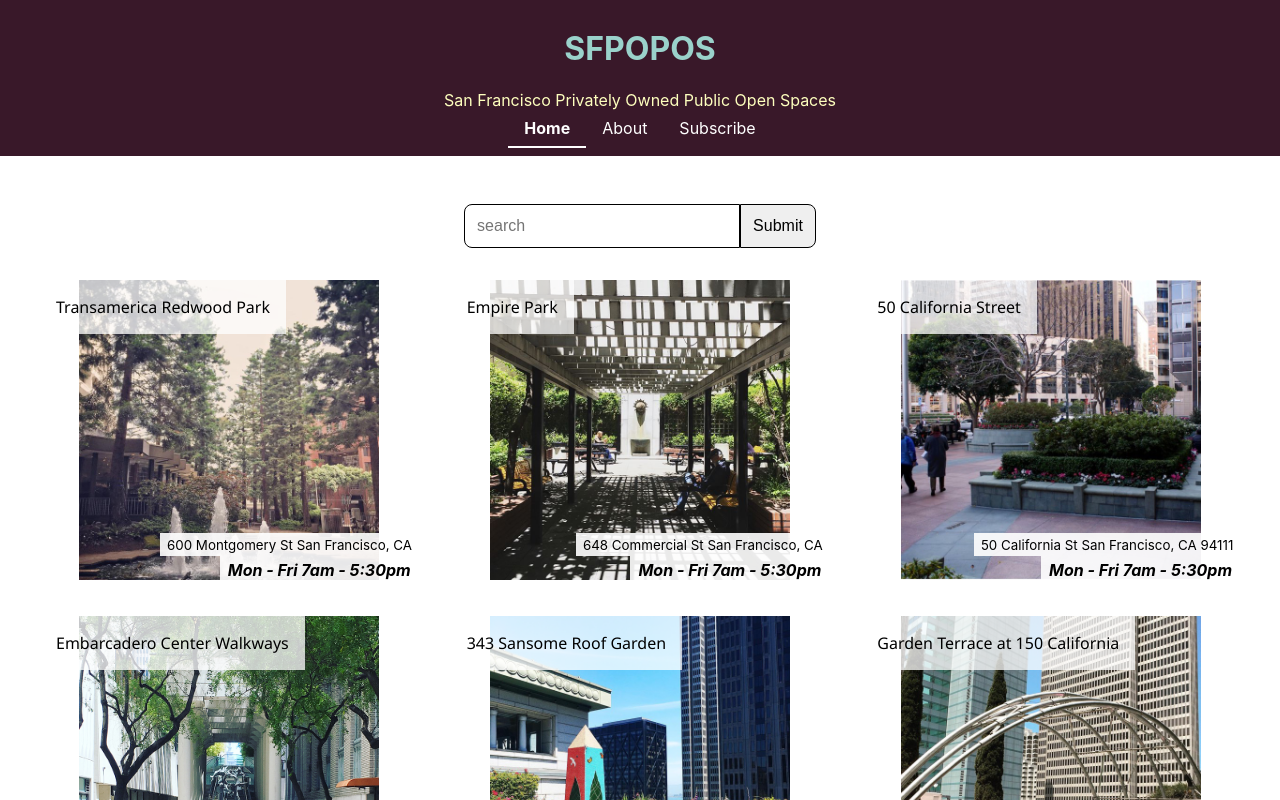
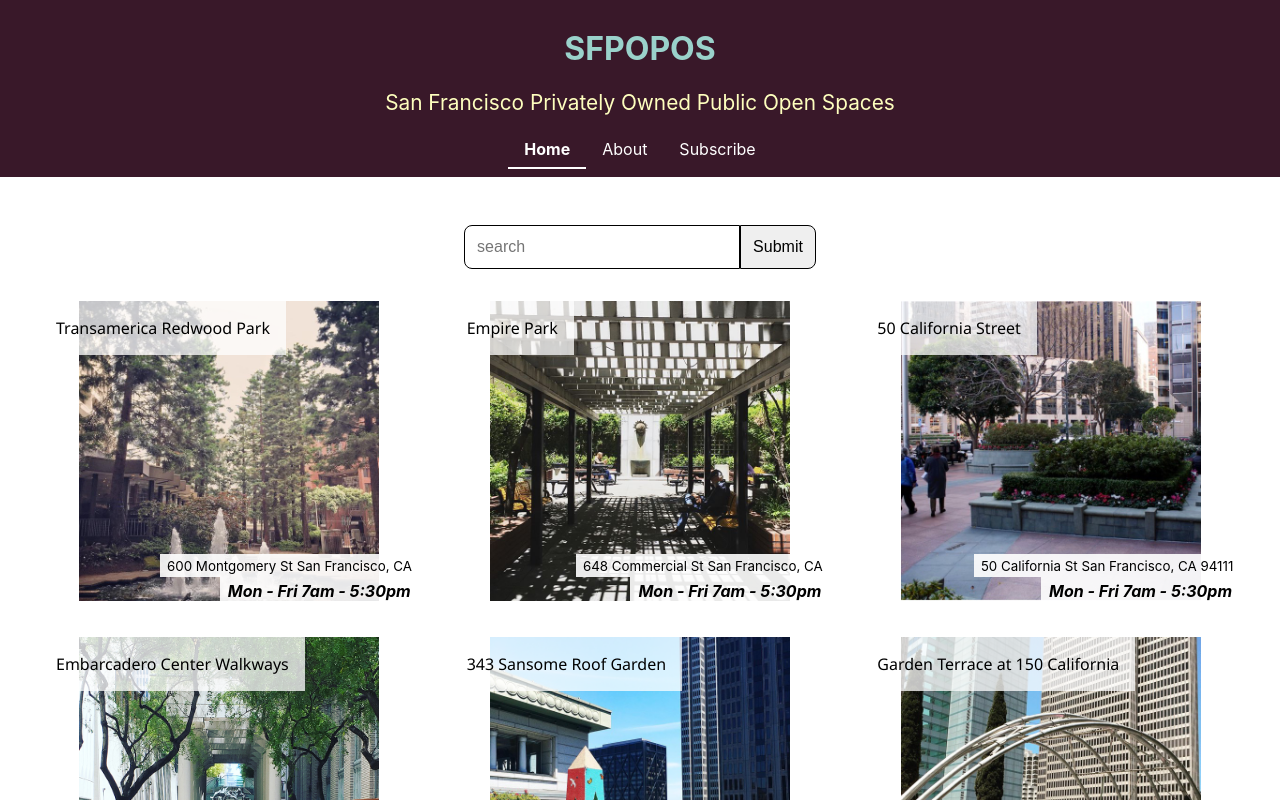
Before and after one commit to mcdott/1320-react-tutorial-sfpopos, a React (Create React App) app: page / in a window 1280 px wide. Shown: the top 800 px of the page. Built offline with nearby package versions, Linux system fonts and the light colour scheme.

Commit message:
Improved accessibility of Title component

```diff
--- a/src/components/Title/Title.css
+++ b/src/components/Title/Title.css
@@ -14,6 +14,8 @@
 
 .Title-Subtitle {
   color: #feffbe;
+  font-size: 1.3rem;
+  margin-bottom: 1rem;
 }
 
 .Title a {
--- a/src/components/Title/Title.js
+++ b/src/components/Title/Title.js
@@ -11,11 +11,12 @@ function Title() {
           San Francisco Privately Owned Public Open Spaces
         </div>
 
-        <div>
+        <nav aria-label='Main navigation'>
           <NavLink
             className={({ isActive }) =>
               isActive ? "nav-link-active" : "nav-link"
             }
+            activeClassName='nav-link-active'
             to='/'
           >
             Home
@@ -24,6 +25,7 @@ function Title() {
             className={({ isActive }) =>
               isActive ? "nav-link-active" : "nav-link"
             }
+            activeClassName='nav-link-active'
             to='/about'
           >
             About
@@ -32,11 +34,12 @@ function Title() {
             className={({ isActive }) =>
               isActive ? "nav-link-active" : "nav-link"
             }
+            activeClassName='nav-link-active'
             to='/subscribe'
           >
             Subscribe
           </NavLink>
-        </div>
+        </nav>
       </header>
     </div>
   );
```
